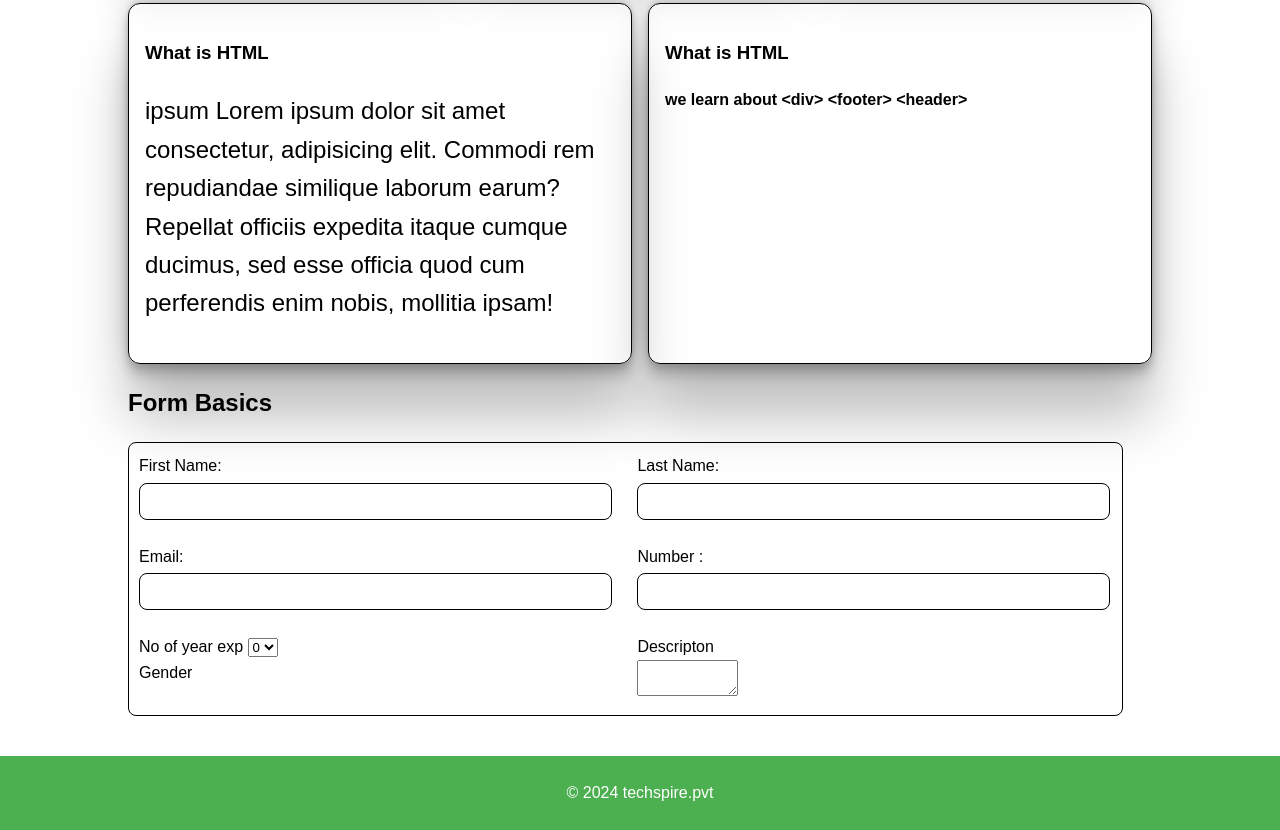
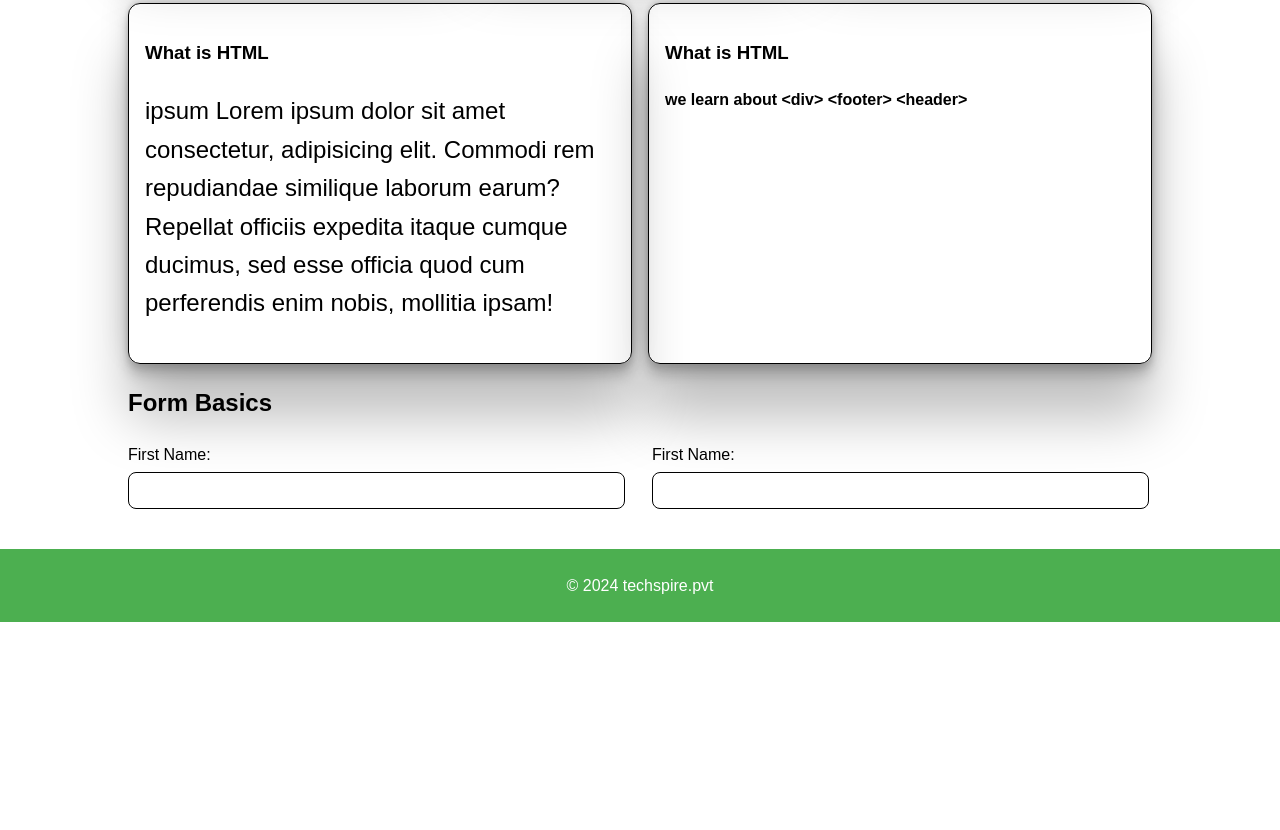
Before and after one commit to sumankarki04/Food-Web, a plain HTML site: page NON-CREDIT/HTML-CSS-JS/index.html in a window 1280 px wide. Shown: the part 923-1753 px from the top of the page. After the commit the page ends 1545 px from the top, so only its background shows below. Drawn offline with Linux system fonts and the light colour scheme.

Commit message:
indec.html

```diff
--- a/HTML CSS JS/index.html
+++ b/NON-CREDIT/HTML-CSS-JS/index.html
@@ -71,11 +71,11 @@ padding:24px;
 
 .grid-form{
     display: grid;
-    grid-template-columns:repeat(2,minmax(300px,1fr)) ;
+    grid-template-columns:repeat(auto-fit,minmax(300px,1fr)) ;
     gap:24px
 
 }
-.grid-form input, .grid-form{
+.grid-form input{
     width:95%;
     padding: 10px;
     margin-top: 4px;
@@ -135,47 +135,12 @@ padding:24px;
     <form method="post" action="#">
 <div class="grid-form">
     <div>
-        <label for="Fname">First Name:</label>
-        <input type="text" id="Fname" name="name" required>
+        <label for="name">First Name:</label>
+        <input type="text" id="name" name="name" required>
     </div>
     <div>
-        <label for="Lname">Last Name:</label>
-        <input type="text" id="Lname" name="last name" required>
-    </div>
-    <div>
-        <label for="Email">Email:</label>
-        <input type="text" id="Email" name="Email" required>
-    </div>
-    <div>
-        <label for="pnumber">Number :</label>
-        <input type="number" id="number" name="number " required>
-    </div>
-    <div>
-        <label>No of year exp</label>
-        <select >
-            <option value="0">0</option>
-            <option value="1">1</option>
-            <option value="2">2</option>
-            <option value="3">3</option>
-            <option value="4">4</option>
-            <option value="5">5</option>
-            <option value="6">6</option>
-            <option value="7">7</option>
-            <option value="8">8</option>
-            <option value="9">9</option>
-
-        </select>
-        <div>
-            <label>Gender</label>
-            <section>
-
-            </section>
-        </div>
-    </div>
-    <div>
-        <label>Descripton</label><br>
-        <textarea name="Descripton" id="Descripton" cols="10"></textarea>
-
+        <label for="name">First Name:</label>
+        <input type="text" id="name" name="name" required>
     </div>
 
 </div>
```
Also changed, not shown: NON-CREDIT/HTML-CSS-JS/Foodweb/index.html (renamed from HTML CSS JS/food/index.html, +0 -1 lines), NON-CREDIT/HTML-CSS-JS/Foodweb/IMAGES/banner.jpg (renamed from HTML CSS JS/food/images/banner.jpg), NON-CREDIT/HTML-CSS-JS/Foodweb/IMAGES/burger.jpg (renamed from HTML CSS JS/food/images/burger.jpg), 9 other files.
